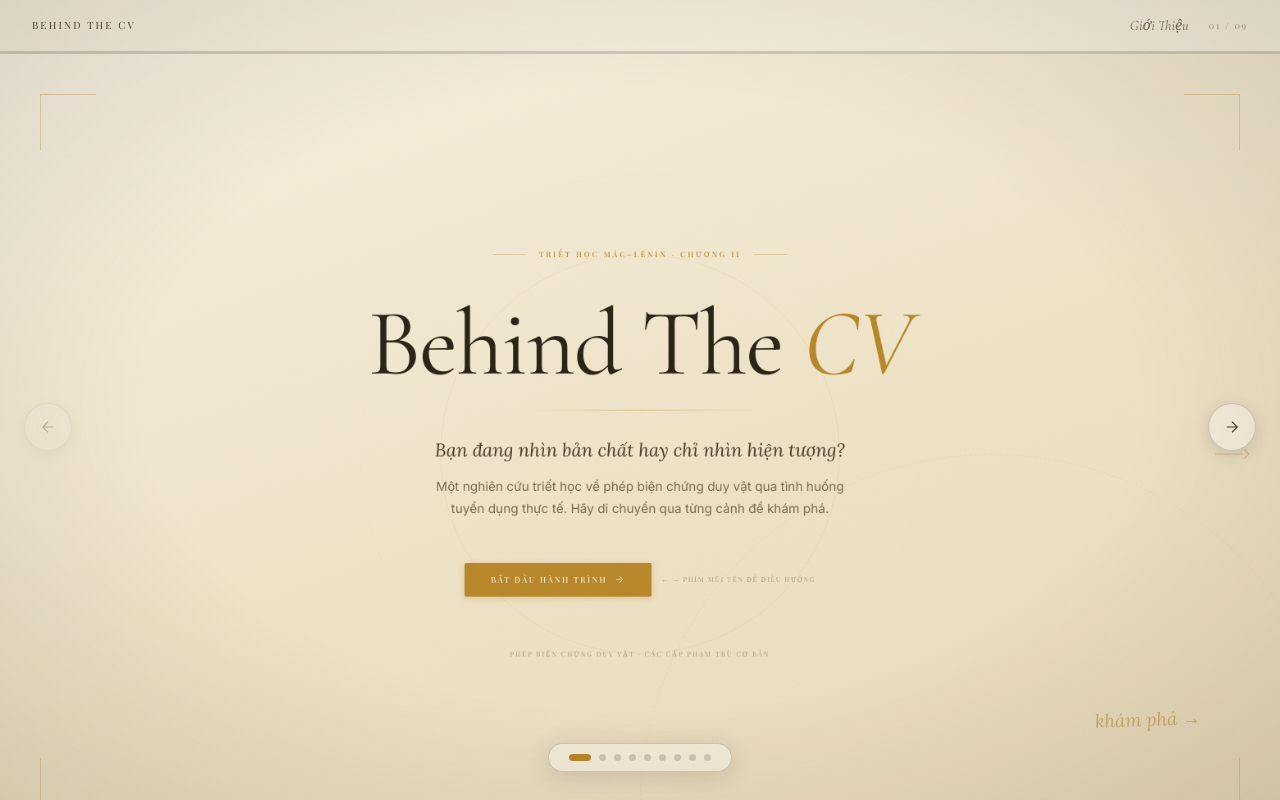
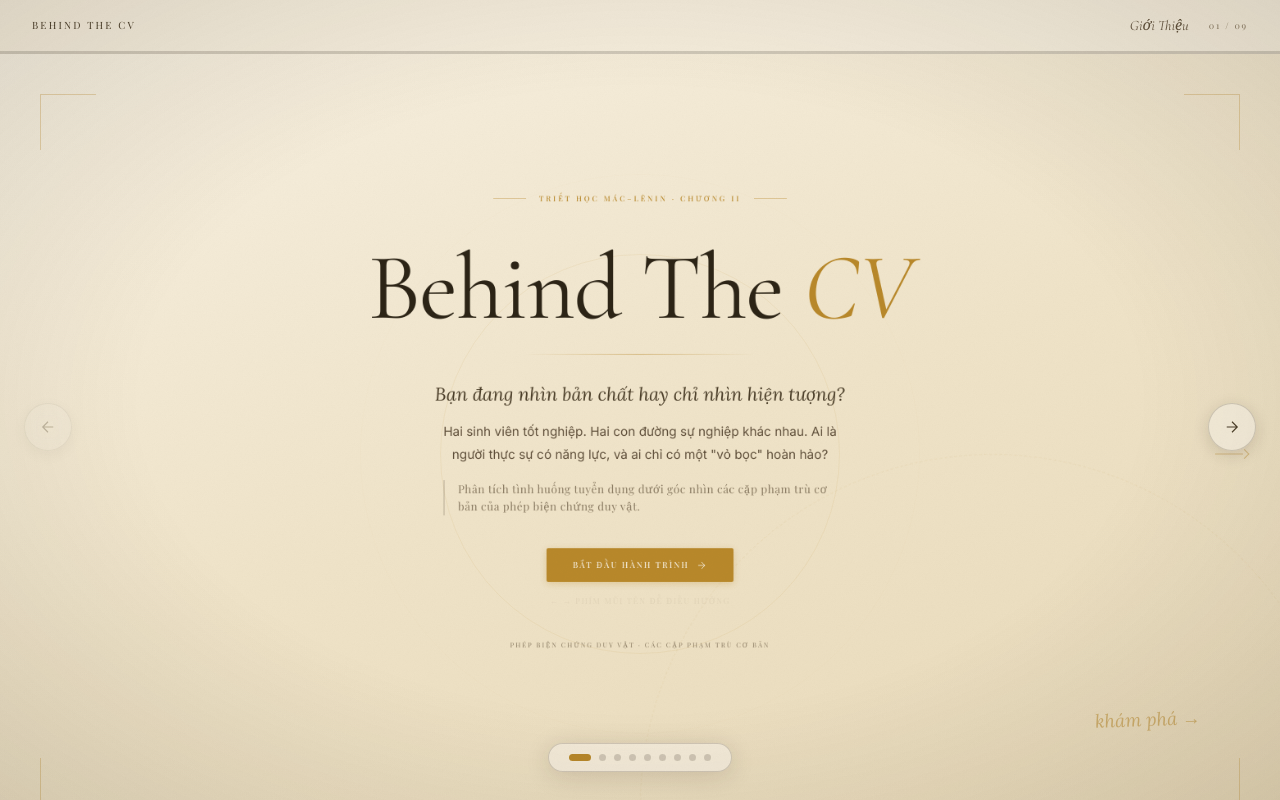
Before and after one commit to NguyenThiNhaUyen/cv-dep-hay-nang-luc-that, a Next.js app: page / in a window 1280 px wide. Built offline with nearby package versions, Linux system fonts and the light colour scheme; a web font is replaced by a local one.

Commit message:
update x3

```diff
--- a/components/scenes/Scene1Intro.tsx
+++ b/components/scenes/Scene1Intro.tsx
@@ -91,7 +91,7 @@ export function Scene1Intro({ isActive, onNext }: Scene1IntroProps) {
       ))}
 
       {/* Center content */}
-      <div className="scene-inner-center" style={{ zIndex: 10 }}>
+      <div className="scene-inner-center" style={{ zIndex: 10, marginTop: "-8vh" }}>
         {/* Overline label */}
         <motion.div
           variants={FI}
@@ -155,12 +155,33 @@ export function Scene1Intro({ isActive, onNext }: Scene1IntroProps) {
           variants={FI}
           initial="hidden"
           animate={isActive ? "show" : "hidden"}
-          transition={{ duration: 0.7, delay: 0.62 }}
+          transition={{ duration: 0.7, delay: 0.52 }}
           className="t-body"
-          style={{ marginBottom: 52, maxWidth: 520, margin: "0 auto 52px" }}
+          style={{ marginBottom: 16, lineHeight: 1.85, maxWidth: 500, margin: "0 auto 16px" }}
         >
-          Một nghiên cứu triết học về phép biện chứng duy vật qua tình huống
-          tuyển dụng thực tế. Hãy di chuyển qua từng cảnh để khám phá.
+          Hai sinh viên tốt nghiệp. Hai con đường sự nghiệp khác nhau.
+          Ai là người thực sự có năng lực, và ai chỉ có một "vỏ bọc" hoàn hảo?
+        </motion.p>
+
+        <motion.p
+          variants={FI}
+          initial="hidden"
+          animate={isActive ? "show" : "hidden"}
+          transition={{ duration: 0.7, delay: 0.65 }}
+          style={{
+            fontFamily: "var(--font-display)",
+            fontSize: "0.85rem",
+            color: "var(--ink-ghost)",
+            letterSpacing: "0.04em",
+            lineHeight: 1.6,
+            maxWidth: 480,
+            margin: "0 auto 40px",
+            paddingLeft: 16,
+            borderLeft: "2px solid rgba(44,36,22,0.15)",
+            textAlign: "left",
+          }}
+        >
+          Phân tích tình huống tuyển dụng dưới góc nhìn các cặp phạm trù cơ bản của phép biện chứng duy vật.
         </motion.p>
 
         {/* CTA */}
@@ -168,8 +189,8 @@ export function Scene1Intro({ isActive, onNext }: Scene1IntroProps) {
           variants={FI}
           initial="hidden"
           animate={isActive ? "show" : "hidden"}
-          transition={{ duration: 0.65, delay: 0.8 }}
-          style={{ display: "flex", gap: 12, justifyContent: "center", alignItems: "center" }}
+          transition={{ duration: 0.6, delay: 0.75 }}
+          style={{ display: "flex", flexDirection: "column", gap: 16, alignItems: "center" }}
         >
           <button
             className="btn-brass"
@@ -182,12 +203,20 @@ export function Scene1Intro({ isActive, onNext }: Scene1IntroProps) {
             </svg>
           </button>
           <span
-            className="t-scene-num"
-            style={{ fontSize: 8 }}
+            className="animate-breathe"
+            style={{
+              fontFamily: "var(--font-display)",
+              fontSize: 10,
+              letterSpacing: "0.15em",
+              textTransform: "uppercase",
+              color: "var(--ink-ghost)",
+            }}
           >
             ← → phím mũi tên để điều hướng
           </span>
         </motion.div>
+
+
 
         {/* Footer note */}
         <motion.p
@@ -195,12 +224,13 @@ export function Scene1Intro({ isActive, onNext }: Scene1IntroProps) {
           animate={isActive ? { opacity: 1 } : { opacity: 0 }}
           transition={{ delay: 1.2, duration: 0.8 }}
           style={{
-            marginTop: 64,
+            marginTop: 40,
             fontFamily: "var(--font-display)",
             fontSize: 8,
             letterSpacing: "0.25em",
             textTransform: "uppercase",
             color: "var(--ink-ghost)",
+            textAlign: "center",
           }}
         >
           Phép Biện Chứng Duy Vật · Các Cặp Phạm Trù Cơ Bản
--- a/components/scenes/Scene3StudentB.tsx
+++ b/components/scenes/Scene3StudentB.tsx
@@ -80,12 +80,12 @@ export function Scene3StudentB({ isActive }: Scene3StudentBProps) {
             animate={isActive ? "show" : "hidden"}
             transition={{ duration: 0.75, delay: 0.1 }}
             className="t-heading"
-            style={{ marginBottom: 24 }}
+            style={{ marginBottom: 24, fontSize: "clamp(1.5rem, 3vw, 2.2rem)" }}
           >
-            Ba câu hỏi —{" "}
-            <em className="t-crimson">B giải quyết</em>
+            Bắt rễ từ thực tiễn,{" "}
+            <em className="t-crimson">linh hoạt</em>
             <br />
-            từng vấn đề thực tế.
+            và sắc bén.
           </motion.h2>
 
           {/* Interview moments */}
@@ -229,7 +229,7 @@ export function Scene3StudentB({ isActive }: Scene3StudentBProps) {
             className="philosophy-badge"
             style={{ width: "100%", justifyContent: "center" }}
           >
-            <span>Năng lực thật &gt; Hình thức</span>
+            <span>Tư duy thực chiến &gt; Bằng cấp tĩnh</span>
           </motion.div>
         </div>
       </div>
--- a/components/scenes/Scene4Conflict.tsx
+++ b/components/scenes/Scene4Conflict.tsx
@@ -56,8 +56,8 @@ export function Scene4Conflict({ isActive }: Scene4ConflictProps) {
             className="t-heading"
             style={{ marginBottom: 20, fontSize: "clamp(1.5rem, 3vw, 2.2rem)" }}
           >
-            "B chỉ là{" "}
-            <em className="t-accent">may mắn.</em>"
+            Góc nhìn dừng ở{" "}
+            <em className="t-accent">hiện tượng.</em>
           </motion.h2>
 
           <motion.p
@@ -66,10 +66,9 @@ export function Scene4Conflict({ isActive }: Scene4ConflictProps) {
             animate={isActive ? "show" : "hidden"}
             transition={{ duration: 0.7, delay: 0.22 }}
             className="t-body"
-            style={{ marginBottom: 24 }}
+            style={{ marginBottom: 24, lineHeight: 1.85 }}
           >
-            Sau khi biết kết quả, A cảm thấy bất công. Với những nỗ lực
-            xây dựng CV suốt 4 năm, tại sao kết quả lại như vậy?
+            Khi biết kết quả, A cho rằng B chỉ "ăn may". Thực chất, A đang đánh giá sự việc hoàn toàn từ lăng kính hiện tượng bề ngoài (CV, bằng cấp), mà bỏ qua bản chất năng lực thực sự được yêu cầu.
           </motion.p>
 
           <div style={{ display: "flex", flexDirection: "column", gap: 10 }}>
@@ -159,7 +158,7 @@ export function Scene4Conflict({ isActive }: Scene4ConflictProps) {
             style={{ display: "block", textAlign: "right", marginTop: 16, paddingRight: 20 }}
             aria-hidden="true"
           >
-            đây là sự thiên kiến nhận thức
+            mắc kẹt trong bề ngoài
           </motion.span>
         </div>
       </div>
--- a/components/scenes/Scene5Philosophy.tsx
+++ b/components/scenes/Scene5Philosophy.tsx
@@ -127,10 +127,9 @@ export function Scene5Philosophy({ isActive }: Scene5PhilosophyProps) {
           animate={isActive ? "show" : "hidden"}
           transition={{ duration: 0.7, delay: 0.38 }}
           className="t-body-dark"
-          style={{ marginBottom: 48, maxWidth: 520, margin: "0 auto 48px" }}
+          style={{ marginBottom: 48, maxWidth: 640, margin: "0 auto 48px", lineHeight: 1.85 }}
         >
-          Phép biện chứng duy vật cung cấp cho chúng ta các cặp phạm trù —
-          những công cụ tư duy để nhìn thấu hiện tượng, tới bản chất sự vật.
+          Phép biện chứng duy vật không nhìn sự vật qua những biểu hiện cô lập, tĩnh tại, mà luôn đặt chúng trong mối liên hệ phổ biến, sự vận động không ngừng và bản chất bên trong. Hãy cùng dùng lăng kính này để giải mã bài toán nhân sự trên.
         </motion.p>
 
         {/* Three category pills */}
--- a/components/scenes/Scene7CauseResult.tsx
+++ b/components/scenes/Scene7CauseResult.tsx
@@ -15,20 +15,6 @@ const CHAIN_A = [
 const CHAIN_B = [
   { label: "Nguyên nhân", items: ["Học qua làm thực tế", "Chủ động tìm bài toán thật", "Phát triển tư duy phân tích"] },
   { label: "Kết quả", items: ["CV đơn giản hơn", "Năng lực giải quyết vấn đề cao", "Được nhận vào vị trí quan trọng"] },
-];
-
-// Phan biet nguyen co / dieu kien
-const NOTE_BOXES = [
-  {
-    title: "Nguyên cờ ≠ Nguyên nhân",
-    content: "A “an may\u201d hay \u201ccó người quen\u201d chỉ là nguyên cọ — không phải nguyên nhân thực sự khiến B được nhận.",
-    color: "rgba(184,136,42,0.8)",
-  },
-  {
-    title: "Điều kiện hỗ trợ",
-    content: "Buổi phỏng vấn chỉ là điều kiện — bản thân nó không sinh ra kết quả. Nguyên nhân thực là quá trình chuẩn bị năng lực của B.",
-    color: "rgba(139,38,53,0.8)",
-  },
 ];
 
 export function Scene7CauseResult({ isActive }: Scene7CauseResultProps) {
@@ -117,9 +103,10 @@ export function Scene7CauseResult({ isActive }: Scene7CauseResultProps) {
             }}
           >
             <p className="t-body" style={{ fontSize: "0.82rem", lineHeight: 1.7 }}>
-              <span style={{ color: "var(--brass)" }}>Phân biệt:</span>{" "}
-              <strong>Nguyên cọ</strong> = xảy ra trước kết quả nhưng không sinh ra kết quả.{" "}
-              <strong>Điều kiện</strong> = hỗ trợ nguyên nhân nhưng không trực tiếp sinh ra kết quả.
+              <span style={{ color: "var(--brass)" }}>Phân tích tình huống:</span><br />
+              <strong>Nguyên cớ:</strong> Gặp case study đánh giá năng lực thực tế.<br />
+              <strong>Điều kiện:</strong> Môi trường tuyển dụng yêu cầu khả năng thực chiến.<br />
+              <strong>Nguyên nhân cốt lõi:</strong> Khoảng cách tư duy thực tiễn giữa A và B.
             </p>
           </motion.div>
 
@@ -131,8 +118,7 @@ export function Scene7CauseResult({ isActive }: Scene7CauseResultProps) {
             className="t-body"
             style={{ marginBottom: 20, lineHeight: 1.85 }}
           >
-            Thành công của B không phải "may mắn" — đó là kết quả <em>tất yếu</em>{" "}
-            của một quá trình đầu tư đúng hướng, tập trung vào thực chất.
+            Việc A coi B "ăn may" là sự nhầm lẫn giữa nguyên cớ và nguyên nhân. Thành công của B là kết quả <em>tất yếu</em> của một quá trình đầu tư tư duy đúng hướng, hội tụ đủ điều kiện thực tế để bộc lộ.
           </motion.p>
 
           {/* Principle box */}
--- a/styles/globals.css
+++ b/styles/globals.css
@@ -17,8 +17,8 @@
   --parchment-deep: #D4C4A0;
   --ink:            #2C2416;
   --ink-light:      #4A3D28;
-  --ink-faded:      #7A6A52;
-  --ink-ghost:      #A89880;
+  --ink-faded:      #60503B;
+  --ink-ghost:      #8A7B62;
   --brass:          #B8882A;
   --brass-light:    #D4A83C;
   --brass-dark:     #8A6420;
@@ -272,7 +272,7 @@ button:focus-visible, a:focus-visible {
   font-family: var(--font-body);
   font-size: clamp(0.88rem, 1.2vw, 1rem);
   line-height: 1.75;
-  color: rgba(232, 217, 192, 0.75);
+  color: rgba(232, 217, 192, 0.9);
   font-weight: 400;
 }
 
```
Also changed, not shown: components/scenes/Scene2StudentA.tsx (+4 -9 lines), components/scenes/Scene6ContentForm.tsx (+3 -4 lines), components/scenes/Scene8EssencePhenomenon.tsx (+5 -8 lines), components/scenes/Scene9FinalLesson.tsx (+36 -6 lines).
